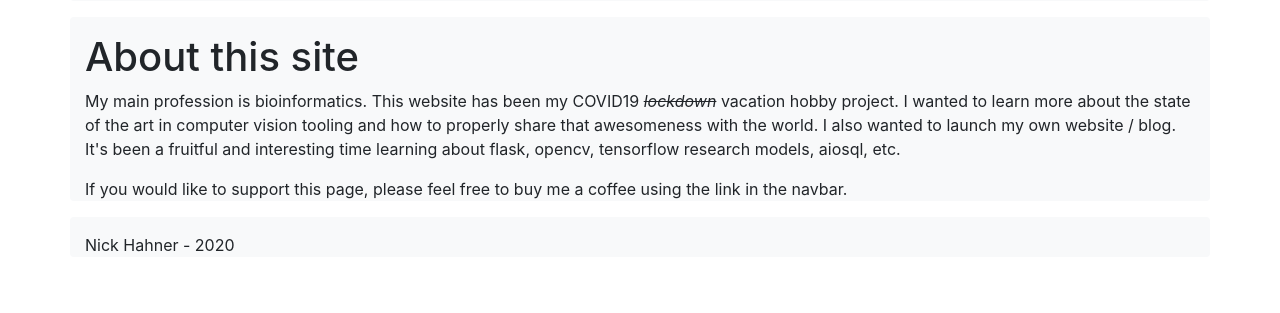
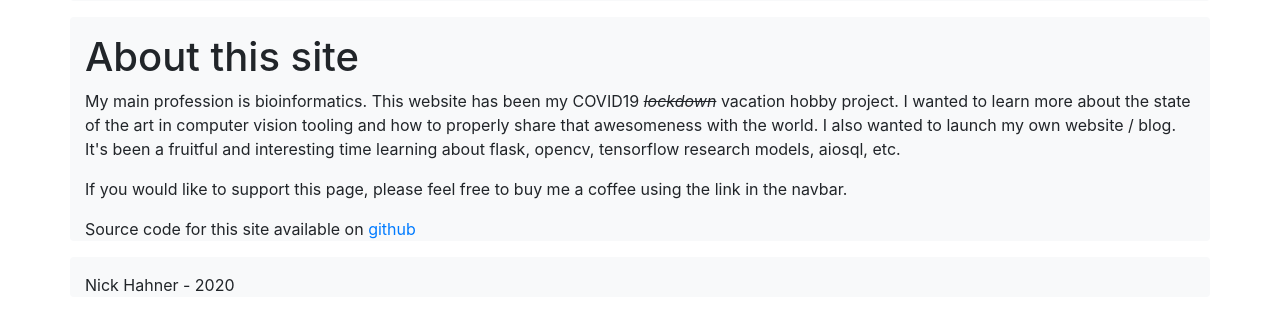
Before and after one commit to simnim/nh_website, a Flask app: page / in a window 1280 px wide. Shown: the part 1655-1968 px from the top of the page. Before the commit the page ends 1907 px from the top, so only its background shows below. Run offline with Flask 2, Linux system fonts and the light colour scheme; some libraries are stand-ins or nearby versions.

Commit message:
Link to repo

```diff
--- a/templates/index.html
+++ b/templates/index.html
@@ -24,6 +24,7 @@
         <h1>About this site</h1>
             <p>My main profession is bioinformatics. This website has been my COVID19 <strike><i>lockdown</i></strike> vacation hobby project. I wanted to learn more about the state of the art in computer vision tooling and how to properly share that awesomeness with the world. I also wanted to launch my own website / blog. It's been a fruitful and interesting time learning about flask, opencv, tensorflow research models, aiosql, etc.</p>
             <p>If you would like to support this page, please feel free to buy me a coffee using the link in the navbar.</p>
+            <p>Source code for this site available on <a href="https://github.com/simnim/nh_website">github</a></p>
         </div>
         <div class="container bg-light rounded pt-3">
             <p>Nick Hahner - 2020</p>
```
Also changed, not shown: README.md.
